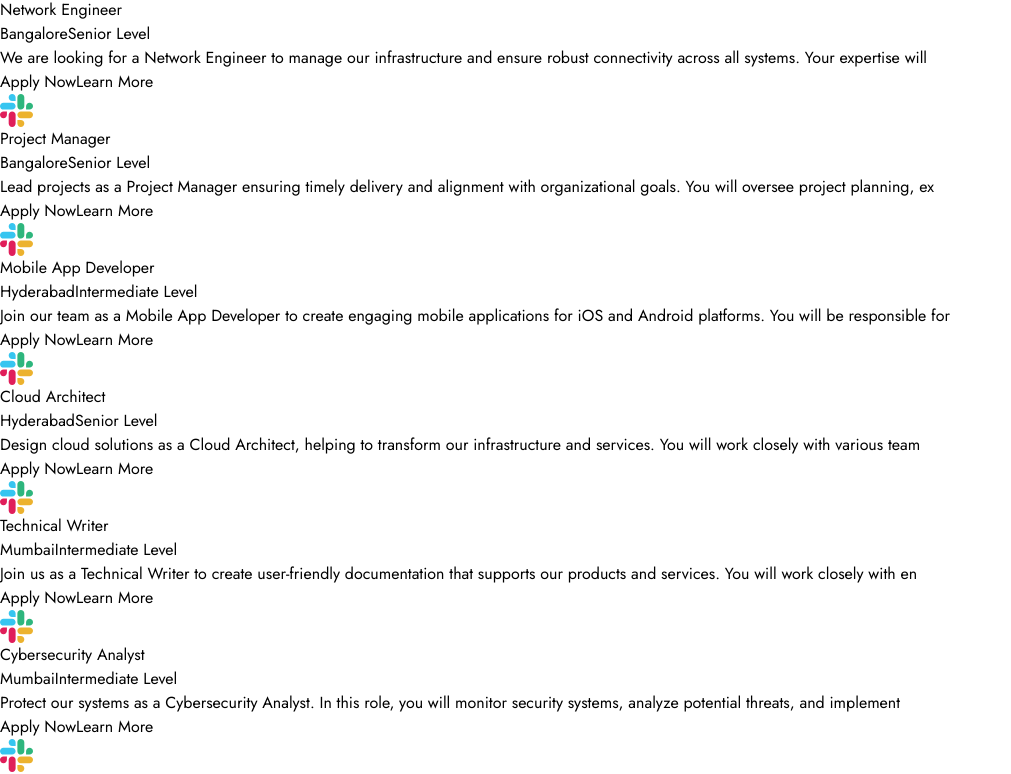
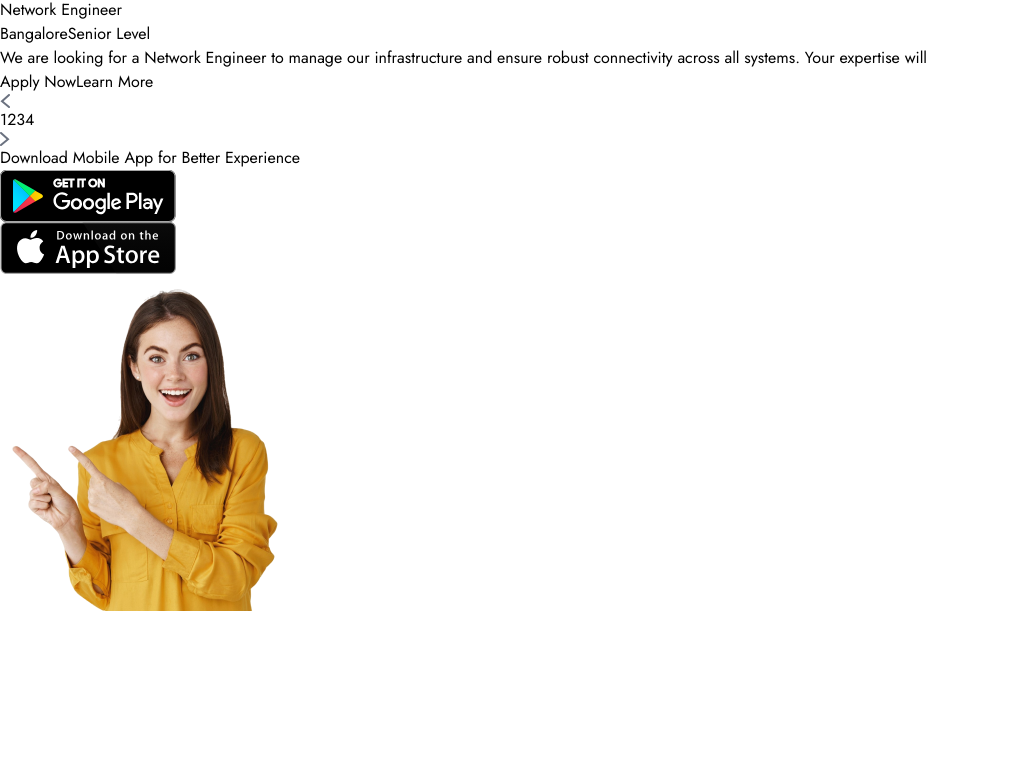
Before and after one commit to murichu/Job-Portal-v.1, a React (Vite) app in the folder client/: page / in a window 1280 px wide. Shown: the part 1728-2502 px from the top of the page, without its empty margins (0-1011 px from the left). After the commit the page ends 2339 px from the top, so only its background shows below. Built offline with nearby package versions, Linux system fonts and the light colour scheme; no server answers.

Commit message:
added AppDownload

```diff
--- /dev/null
+++ b/client/src/components/AppDownload.jsx
@@ -0,0 +1,25 @@
+import React from 'react'
+import { assets } from '../assets/assets'
+
+const AppDownload = () => {
+  return (
+    <div className='container px-4 2xl:px-20 mx-auto my-20'>
+        <div className='relative bg-gradient-to-r from-violet-50 to-purple-50 p-10 sm:p-24 lg:p-20 rounded-lg'>
+            <div>
+                <h1 className='text-2xl sm:text-4xl font-bold mb-8 max-w-md'>Download Mobile App for Better Experience</h1>
+                <div className='flex gap-4'>
+                    <a href='#' className='inline-block' >
+                       <img className='h-12' src={assets.play_store} alt="" />
+                    </a>
+                    <a href='#' className='inline-block'>
+                       <img className='h-12' src={assets.app_store} alt="" />
+                    </a>
+                </div>
+            </div>
+            <img className='absolute w-60 right-0 bottom-0 mr-32 max-lg:hidden' src={assets.app_main_img} alt="" />
+        </div>
+    </div>
+  )
+}
+
+export default AppDownload
--- a/client/src/components/JobListings.jsx
+++ b/client/src/components/JobListings.jsx
@@ -3,11 +3,12 @@
 import { assets, JobCategories, JobLocations } from '../assets/assets';
 import JobCard from '../components/JobCard';
 
-
 const JobListings = () => {
   const { isSearched, searchFilter, setSearchFilter, jobs } = useContext(AppContext);
 
-  const [ showFilter, setShowFilter ] = useState(false);
+  const [showFilter, setShowFilter] = useState(false);
+
+  const [currentPage, setCurrentPage] = useState(1);
 
   return (
     <div className="container 2xl:px-20 mx-auto flex flex-col lg:flex-row max-lg:space-y-8 py-8">
@@ -46,12 +47,12 @@
           </>
         )}
 
-        <button onClick={ e => setShowFilter(prev => !prev) } className='px-6 py-1.5 rounded border border-gray-400 lg:hidden'>
-          {
-            showFilter
-            ? "Close"
-            : "Filters"
-          }
+        {/* Toggle Filters */}
+        <button
+          onClick={() => setShowFilter(prev => !prev)}
+          className="px-6 py-1.5 rounded border border-gray-400 lg:hidden"
+        >
+          {showFilter ? "Close" : "Filters"}
         </button>
 
         {/* Category Filter */}
@@ -82,7 +83,7 @@
           <h4 className="font-medium text-lg py-4 pt-10">Search by Location</h4>
           <ul className="space-y-3 text-gray-600">
             {JobLocations.map((location, index) => (
-              <li className="flex gap-3 items-center sm:grid-cols-2" key={index}>
+              <li className="flex gap-3 items-center" key={index}>
                 <input
                   type="checkbox"
                   name={location}
@@ -106,10 +107,29 @@
         <h3 className="font-medium text-3xl py-2" id="job-list">Latest Jobs</h3>
         <p className="mb-8">Get your desired job from top companies</p>
         <div className="grid grid-cols-1 sm:grid-cols-2 xl:grid-cols-3 gap-4">
-          {jobs.map((job, index) => (
+          {jobs.slice((currentPage-1)*6, currentPage*6).map((job, index) => (
             <JobCard key={index} job={job} />
           ))}
         </div>
+
+        {/* Pagination */}
+        {jobs.length > 0 && (
+          <div className='flex justify-center items-center space-x-2 mt-10'>
+            <a href="">
+              <img onClick={() => setCurrentPage(Math.max(currentPage - 1), 1)} src={assets.left_arrow_icon} alt="" />
+            </a>
+            {Array.from({ length: Math.ceil(jobs.length / 6) }).map((_, index) => (
+              <a href="#job-list" key={index}>
+                <button onClick={() => setCurrentPage(index + 1)} className={`w-10 h-10 flex items-center justify-center border border-gray-300 rounded ${currentPage === index + 1 ? 'bg-blue-100 text-blue-500' : 'text-gray-500'}`}>{index + 1}</button>
+              </a>
+            ))}
+
+            <a href="#job-list">
+              <img onClick={() => setCurrentPage(Math.min(currentPage + 1, Math.ceil(jobs.length / 6)))} src={assets.right_arrow_icon} alt="" />
+            </a>
+          </div>
+        )}
+
       </section>
 
     </div>
--- a/client/src/pages/Home.jsx
+++ b/client/src/pages/Home.jsx
@@ -2,6 +2,7 @@
 import Navbar from '../components/Navbar';
 import Hero from '../components/Hero';
 import JobListings from '../components/JobListings';
+import AppDownload from '../components/AppDownload';
 
 const Home = () => {
   return (
@@ -9,6 +10,7 @@
       <Navbar />
       <Hero />
      <JobListings />
+     <AppDownload />
     </div>
   )
 }
```
